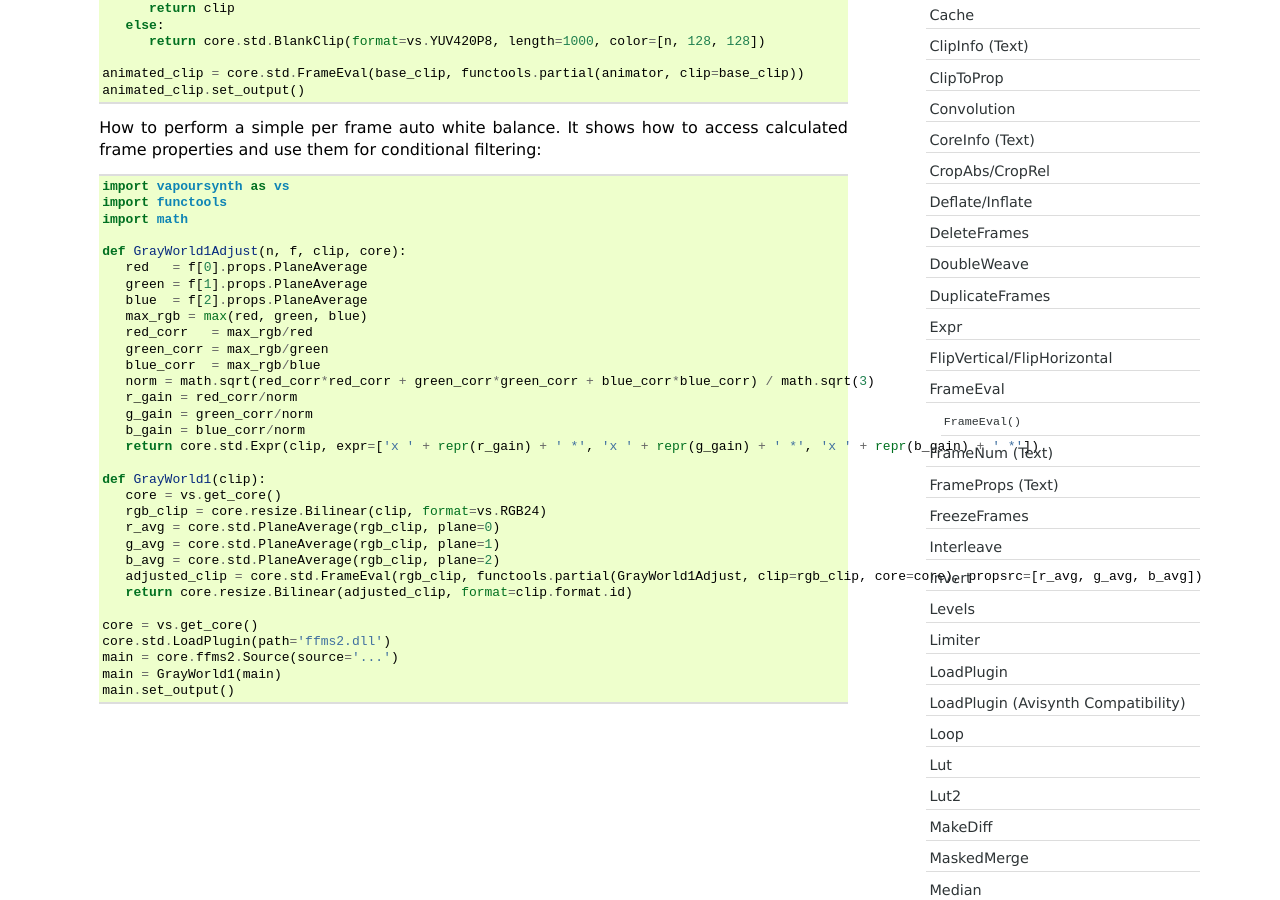
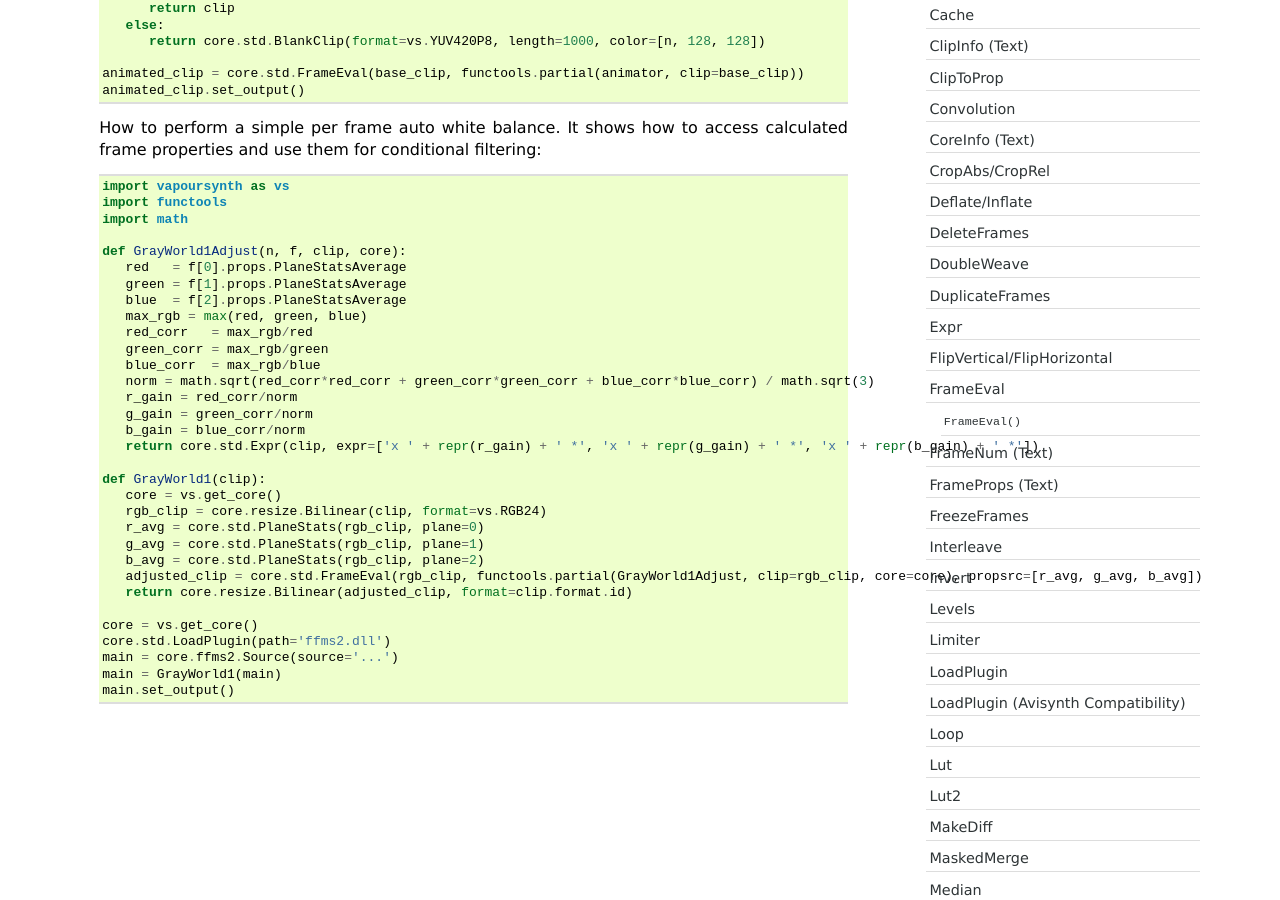
Before and after one commit to vapoursynth/vapoursynth, a Sphinx documentation site: the page built from doc/functions/frameeval.rst, in a window 1280 px wide and 900 px high, scrolled down 644 px. Built offline with Sphinx 7.4.7, drawn with Linux system fonts in a browser that asks for light colours; formulas are drawn with MathJax 3.

Commit message:
Use planestats in doc examples

```diff
--- a/doc/functions/frameeval.rst
+++ b/doc/functions/frameeval.rst
@@ -46,9 +46,9 @@ FrameEval
       import math
 
       def GrayWorld1Adjust(n, f, clip, core):
-         red   = f[0].props.PlaneAverage
-         green = f[1].props.PlaneAverage
-         blue  = f[2].props.PlaneAverage
+         red   = f[0].props.PlaneStatsAverage
+         green = f[1].props.PlaneStatsAverage
+         blue  = f[2].props.PlaneStatsAverage
          max_rgb = max(red, green, blue)
          red_corr   = max_rgb/red
          green_corr = max_rgb/green
@@ -62,9 +62,9 @@ FrameEval
       def GrayWorld1(clip):
          core = vs.get_core()
          rgb_clip = core.resize.Bilinear(clip, format=vs.RGB24)
-         r_avg = core.std.PlaneAverage(rgb_clip, plane=0)
-         g_avg = core.std.PlaneAverage(rgb_clip, plane=1)
-         b_avg = core.std.PlaneAverage(rgb_clip, plane=2)
+         r_avg = core.std.PlaneStats(rgb_clip, plane=0)
+         g_avg = core.std.PlaneStats(rgb_clip, plane=1)
+         b_avg = core.std.PlaneStats(rgb_clip, plane=2)
          adjusted_clip = core.std.FrameEval(rgb_clip, functools.partial(GrayWorld1Adjust, clip=rgb_clip, core=core), propsrc=[r_avg, g_avg, b_avg])
          return core.resize.Bilinear(adjusted_clip, format=clip.format.id)
 
```
Also changed, not shown: 1 other file.
